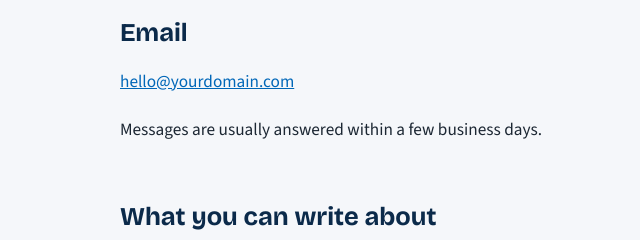
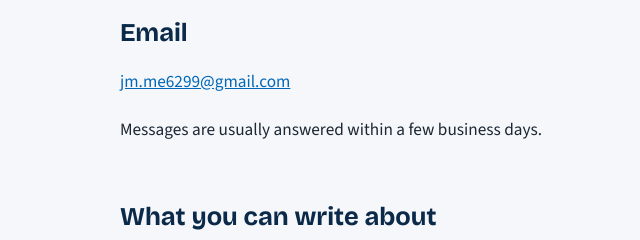
Before and after one commit to Marque6299/Champion_Challenger, a plain HTML site: page contact.html in a window 1280 px wide. Shown: the part 243-483 px from the top of the page, 0-640 px from the left. Drawn offline with nearby package versions, Linux system fonts and the light colour scheme.

Commit message:
Add files via upload

```diff
--- a/contact.html
+++ b/contact.html
@@ -6,7 +6,7 @@
 <title>Contact Agent Desk</title>
 <meta name="description" content="Contact Agent Desk with corrections, suggestions, bug reports or privacy requests.">
 <!-- TODO: replace yourdomain.com with your real domain (search all files for it) -->
-<link rel="canonical" href="https://yourdomain.com/contact.html">
+<link rel="canonical" href="https://overwatchcc.neflify.app/contact.html">
 <meta property="og:type" content="website">
 <meta property="og:title" content="Contact Agent Desk">
 <meta property="og:description" content="Contact Agent Desk with corrections, suggestions, bug reports or privacy requests.">
@@ -42,7 +42,7 @@
 
     <h2>Email</h2>
     <!-- TODO: replace hello@yourdomain.com with a real, monitored address. A working contact method is important for approval. -->
-    <p><a href="mailto:hello@yourdomain.com">hello@yourdomain.com</a></p>
+    <p><a href="mailto:">jm.me6299@gmail.com</a></p>
     <p>Messages are usually answered within a few business days.</p>
 
     <h2>What you can write about</h2>
```
Also changed, not shown: about.html (+1 -1 lines), how-it-works.html (+1 -1 lines).
